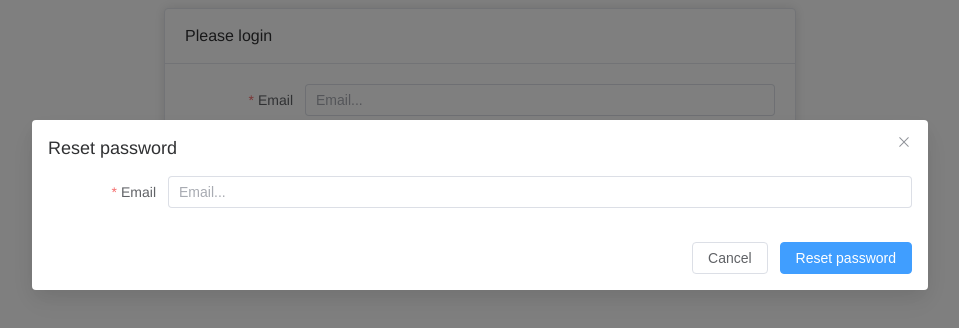
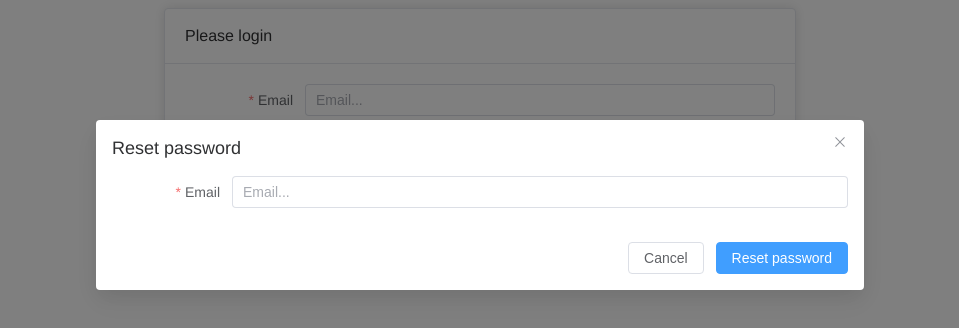
Before and after one commit to tbson/base-php, a Vue app in the folder frontend/: page /login in a window 1280 px wide. Both pictures are taken after a click on the button "Forgot password". Shown: the top 328 px of the page, without its empty margins (160-1119 px from the left). Built offline with nearby package versions, Linux system fonts and the light colour scheme.

Commit message:
Update naming convention.

```diff
--- a/frontend/src/component/auth/login/index.vue
+++ b/frontend/src/component/auth/login/login_page.vue
@@ -2,7 +2,7 @@
 import { ref } from "vue";
 import { Unlock } from "@element-plus/icons-vue";
 import LoginForm from "component/auth/login/login_form.vue";
-import ResetPwdDialog from "component/auth/reset_pwd/dialog.vue";
+import ResetPwdDialog from "component/auth/reset_pwd/reset_pwd_dialog.vue";
 
 const loginForm = ref();
 const resetPwdDialog = ref();
--- a/frontend/src/component/auth/reset_pwd/dialog.vue
+++ b/frontend/src/component/auth/reset_pwd/reset_pwd_dialog.vue
@@ -1,7 +1,7 @@
 <script setup>
 import { ref, onMounted, onUnmounted } from "vue";
 import EventUtil from "util/event_util.js";
-import ResetPwdForm from "component/auth/reset_pwd/form.vue";
+import ResetPwdForm from "component/auth/reset_pwd/reset_pwd_form.vue";
 
 const open = ref(false);
 const form = ref();
@@ -37,7 +37,7 @@ defineExpose({
 </script>
 
 <template>
-    <el-dialog destroy-on-close v-model="open" title="Reset password" width="70%">
+    <el-dialog destroy-on-close v-model="open" title="Reset password" width="60%">
         <ResetPwdForm ref="form" />
         <template #footer>
             <span class="dialog-footer">
--- a/frontend/src/main.js
+++ b/frontend/src/main.js
@@ -2,7 +2,7 @@ import { createApp } from "vue";
 import { createRouter, createWebHistory } from "vue-router";
 import "style/main.css";
 import Home from "component/home/index.vue";
-import Login from "component/auth/login/index.vue";
+import Login from "component/auth/login/login_page.vue";
 import App from "src/App.vue";
 
 const routes = [
```
Also changed, not shown: frontend/src/component/auth/reset_pwd/reset_pwd_form.vue (renamed from frontend/src/component/auth/reset_pwd/form.vue).
